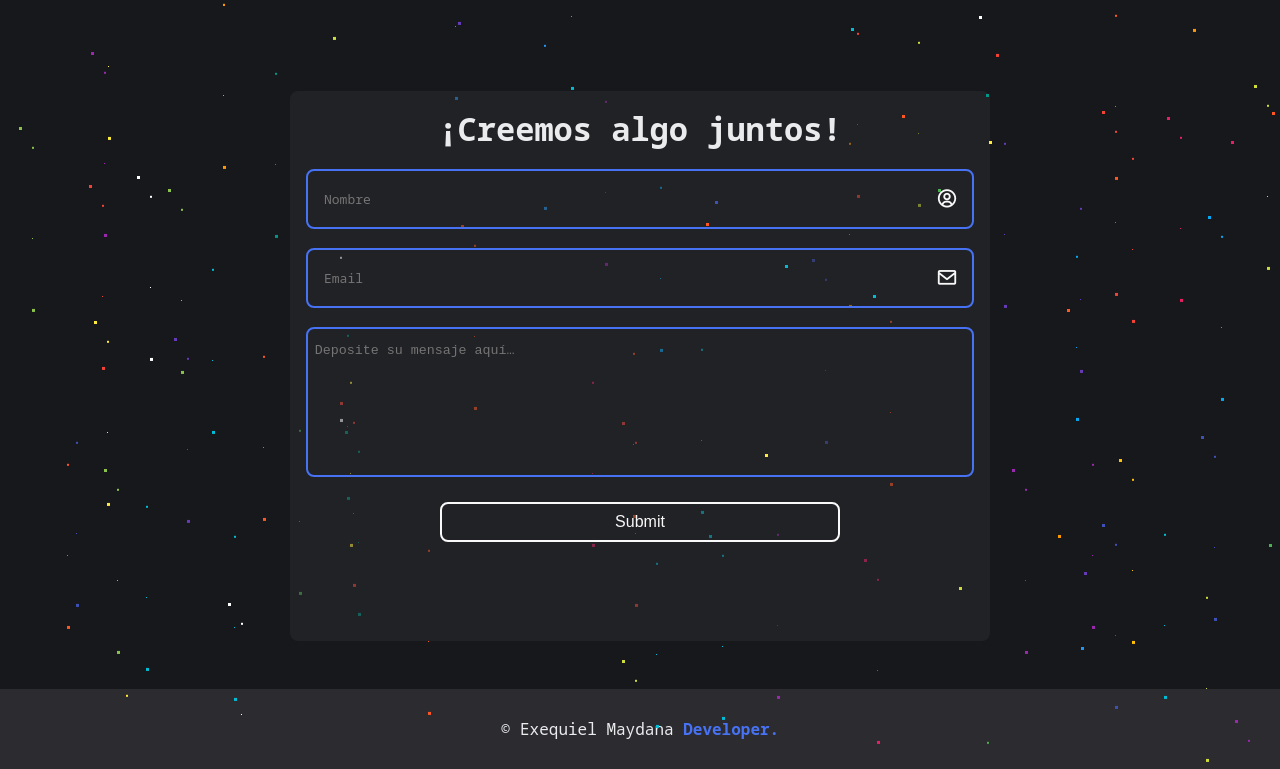
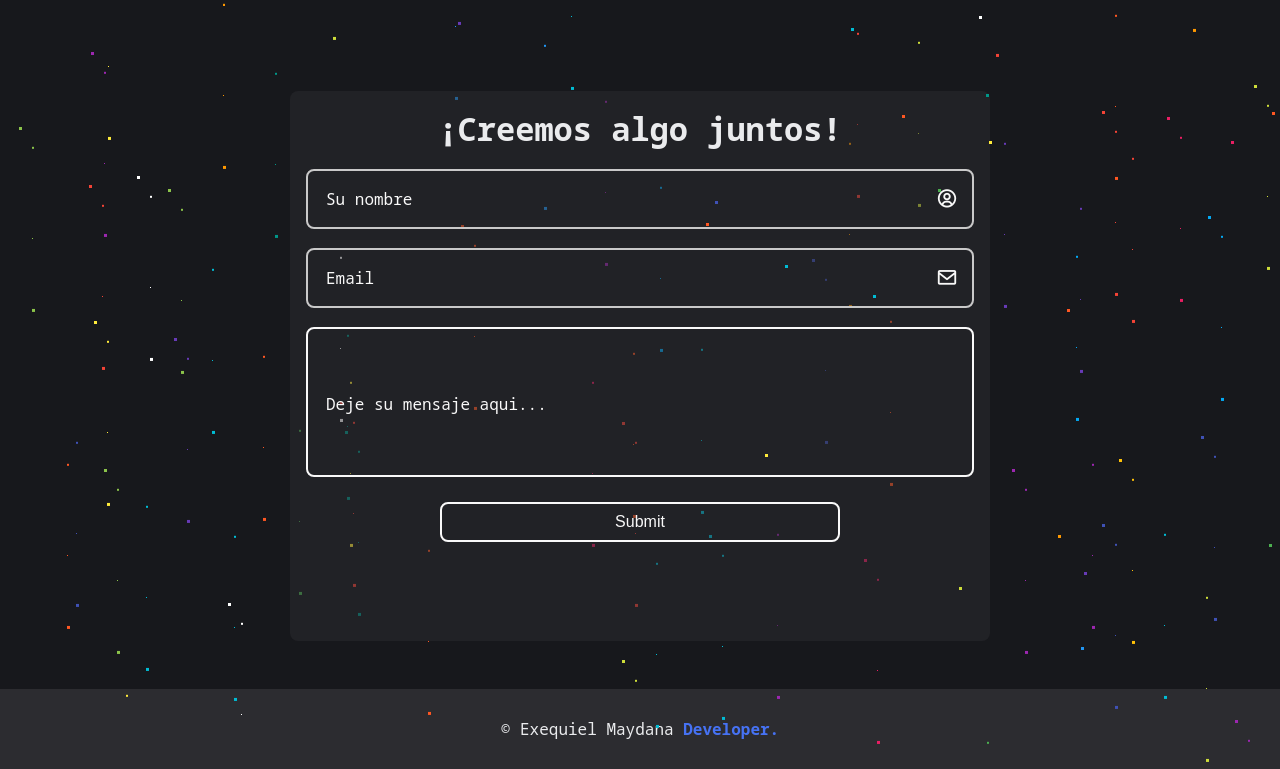
Before and after one commit to ExequielMaydana/portafolio-react, a React (Vite) app: page / in a window 1280 px wide. Shown: the part 2213-2982 px from the top of the page. Built offline with nearby package versions, Linux system fonts and the light colour scheme.

Commit message:
formfinis

```diff
--- a/src/components/contact/From.jsx
+++ b/src/components/contact/From.jsx
@@ -4,7 +4,6 @@ import ThemeContext from "../utils/ThemeContext";
 import "./style/styleForm.css";
 import { motion, useAnimation } from "framer-motion";
 import { useInView } from "react-intersection-observer";
-import { useForm } from "react-hook-form";
 
 const boxVariant = {
   visible: { opacity: 1, scale: 1, transition: { duration: 0.5 } },
@@ -14,7 +13,10 @@ const boxVariant = {
 const From = () => {
   const { theme } = useContext(ThemeContext);
 
-  const {handleSubmit, register, reset } = useForm()
+  const [valueName, setValueName] = useState("");
+  const [valueEmail, setValueEmail] = useState('');
+  const [valueTextArea, setValueTextArea] = useState("");
+
 
   //Para hacer las validaciones del nombre, email, y textarea.
   const [login, setLogin] = useState('')
@@ -24,23 +26,25 @@ const From = () => {
   const [errorName, setErrorName] = useState(false)
   const [errorMensaje, setErrorMensaje] = useState(false)
 
+  const regexEmail =  /^(([^<>()\[\]\\.,;:\s@”]+(\.[^<>()\[\]\\.,;:\s@”]+)*)|(“.+”))@((\[[0–9]{1,3}\.[0–9]{1,3}\.[0–9]{1,3}\.[0–9]{1,3}])|(([a-zA-Z\-0–9]+\.)+[a-zA-Z]{2,}))$/;
 
-  const submit = data => {
+  const handleClick = () => {
     const regexEmail =  /^(([^<>()\[\]\\.,;:\s@”]+(\.[^<>()\[\]\\.,;:\s@”]+)*)|(“.+”))@((\[[0–9]{1,3}\.[0–9]{1,3}\.[0–9]{1,3}\.[0–9]{1,3}])|(([a-zA-Z\-0–9]+\.)+[a-zA-Z]{2,}))$/;
-    let name = data.nombre
-    let emailUser = data.email
-    let mensajeUser = data.mensaje
+    const name = valueName
+    const email = valueEmail;
+    const messsageUser = valueTextArea;
+
     if(name.length <= 5 || name.length > 10){
       setErrorName(true)
       setTimeout(() => {
         setErrorName(false);
       }, 5000);
-    }else if(!regexEmail.test(emailUser)){
+    }else if(!regexEmail.test(email)){
       setErrorEmail(true)
       setTimeout(() => {
         setErrorEmail(false);
       }, 5000);
-    }else if(mensajeUser.length == 0){
+    }else if(messsageUser.length == 0){
         setErrorMensaje(true)
         setTimeout(() => {
           setErrorMensaje(false);
@@ -71,7 +75,6 @@ const From = () => {
         className="container-form"
       >
         <form
-          onSubmit={handleSubmit(submit)}
           className={`form ${theme === "bg-light" && "form-light"}`}
           method="POST"
         >
@@ -80,41 +83,55 @@ const From = () => {
           <div className="form-item">
             <input
               name="name"
-              className="has-value has-value-input"
+              onChange={(e) => setValueName(e.target.value)}
+              className={`${valueName ? "has-value has-value-input" : ""} ${
+                theme === "bg-light" && "has-value-light has-value-light"
+              }`}
+              value={valueName}
+              id="textbox"
               type="text"
               autoComplete="off"
               required={true}
-              placeholder="Nombre"
-              {...register("nombre")}
             />
             <span>
               <i className="bx bx-user-circle"></i>
             </span>
+            <label htmlFor="textbox">Su nombre</label>
           </div>
           <div className="form-item">
             <input
               name="email"
-              className="has-value has-value-input"
+              onChange={(e) => setValueEmail(e.target.value)}
+              className={`${valueEmail ? "has-value has-value-input" : ""} ${
+                theme === "bg-light" && "has-value-light has-value-light"
+              }`}
+              value={valueEmail}
+              id="textbox"
               type="email"
               autoComplete="off"
               required={true}
-              placeholder="Email"
-              {...register("email")}
             />
             <span>
               <i className="bx bx-envelope"></i>
             </span>
+            <label htmlFor="textbox">Email</label>
           </div>
           <div className="form-item">
             <textarea
               name="message"
-              className="has-value has-value-input"
+              onChange={(e) => setValueTextArea(e.target.value)}
+              className={`${valueTextArea ? "has-value-text" : ""} ${
+                theme === "bg-light" && "has-value-text-light"
+              }`}
+              value={valueTextArea}
+              id="textbox"
+              type="message"
               required={true}
-              placeholder="Deposite su mensaje aquí…"
-              {...register("mensaje")}
             ></textarea>
+            <label htmlFor="textbox">Deje su mensaje aqui...</label>
           </div>
           <button
+          onClick={handleClick}
             type={login}
             className={`form-btn ${theme === "bg-light" && "form-btn-light"}`}
           >
--- a/src/components/contact/style/styleForm.css
+++ b/src/components/contact/style/styleForm.css
@@ -46,13 +46,20 @@
     font-size: 13px;
 }
 
-.form-item :is(span) {
+.form-item :is(label, span) {
     position: absolute;
     top: 50%;
     translate: 0 -50%;
     pointer-events: none;
     color: #f9f9f9;
     transition: 0.3s;
+}
+
+.form-item > label {
+    left: 10px;
+    translate: 0 -50%;
+    padding: 0px 10px;
+    font-size: 0.6em;
 }
 
 .form-item > span {
@@ -68,6 +75,12 @@
     color: #f9f9f9;
 }
 
+.form-item > :is(input:focus, .has-value, .has-value-input) ~ label {
+    background: #151515;
+    color: rgba(255, 255, 255, 0.75);
+    translate: 0 -22px;
+}
+
 .form-item > textarea{
     width: 100%;
     height: 60px;
@@ -79,8 +92,19 @@
     border-radius: 8px;
 }
 
+.form-item > textarea + label {
+    font-size: 0.6em;
+    height: 15px;
+}
+
 .form-item > :is(textarea:focus, .has-value-text){
     border-color: #4672f3;
+}
+
+.form-item > :is(textarea:focus, .has-value-text) ~ label {
+    background: #151515;
+    color: rgba(255, 255, 255, 0.75);
+    translate: 0 -40px;
 }
 
 
@@ -127,19 +151,38 @@
         height: 40px;
     }
 
+    .form-item > label {
+        font-size: 0.8em;
+    }
+
     .form-item > span {
         right: 16px;
         font-size: 1.3em;
     }
 
 
+    .form-item > :is(input:focus, .has-value, .has-value-input) ~ label {
+        translate: 0 -30px;
+    }
+
     .form-item > textarea{
         height: 90px;
+    }
+
+    .form-item > textarea + label {
+        font-size: 0.8em;
+        height: 20px;
     }
 
     .form-btn{
         height: 2.5em;
         font-size: 1em;
+    }
+
+    .form-item > :is(textarea:focus, .has-value-text) ~ label {
+        background: #151515;
+        color: rgba(255, 255, 255, 0.75);
+        translate: 0 -60px;
     }
 
     .form-item-error{
@@ -162,6 +205,9 @@
         height: 40px;
     }
 
+    .form-item > label {
+        font-size: 16px;
+    }
 
     .form-item > span {
         right: 16px;
@@ -176,6 +222,18 @@
     .form-btn{
         height: 2.5em;
         font-size: 1em;
+    }
+
+    .form-item > :is(input:focus, .has-value, .has-value-input) ~ label {
+        translate: 0 -35px;
+    }
+
+    .form-item > :is(textarea:focus, .has-value-text) ~ label {
+        translate: 0 -65px;
+    }
+    .form-item > textarea + label {
+        font-size: 1em;
+        height: 25px;
     }
 
 
@@ -205,6 +263,14 @@
         font-size: 1em;
     }
 
+    .form-item > :is(input:focus, .has-value, .has-value-input) ~ label {
+        translate: 0 -40px;
+    }
+
+    .form-item > :is(textarea:focus, .has-value-text) ~ label {
+        translate: 0 -90px;
+    }
+
     .form-item > textarea{
         padding: 1em 0 0 0.5em;
     }
```
